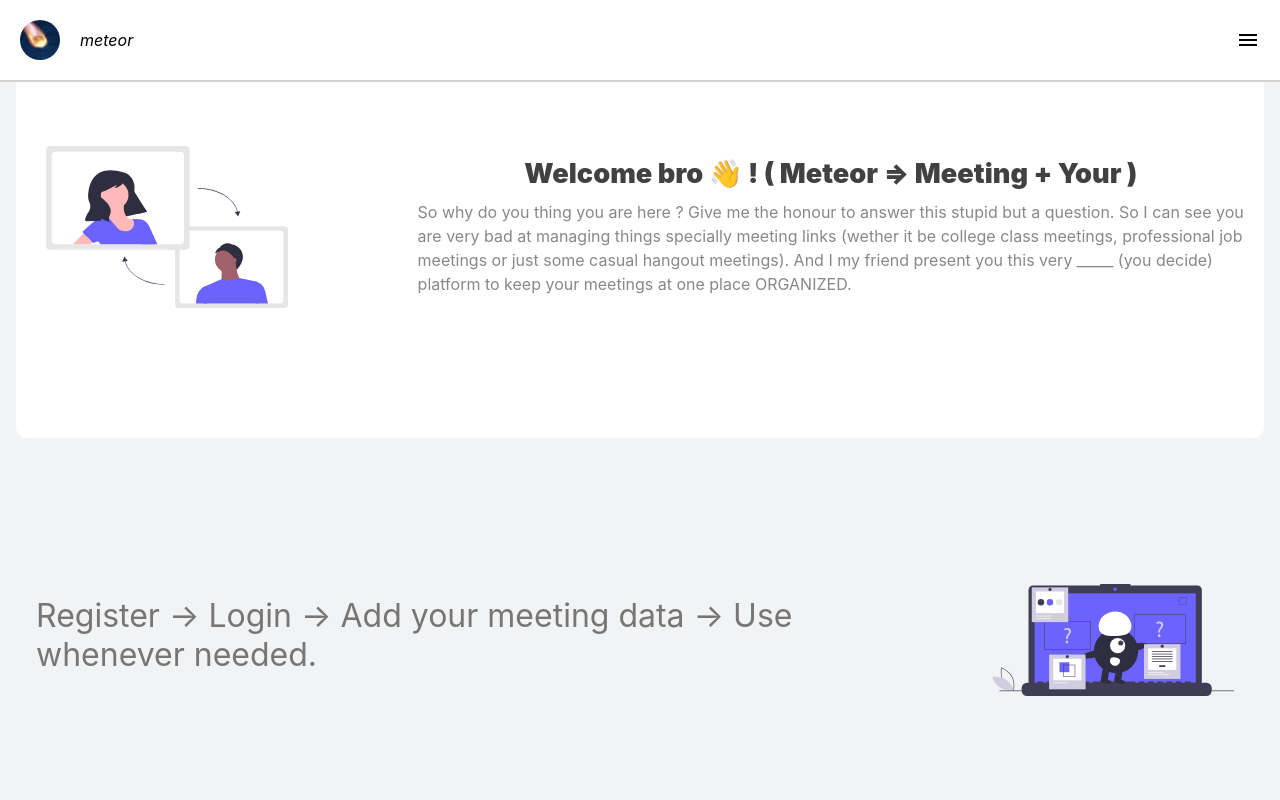
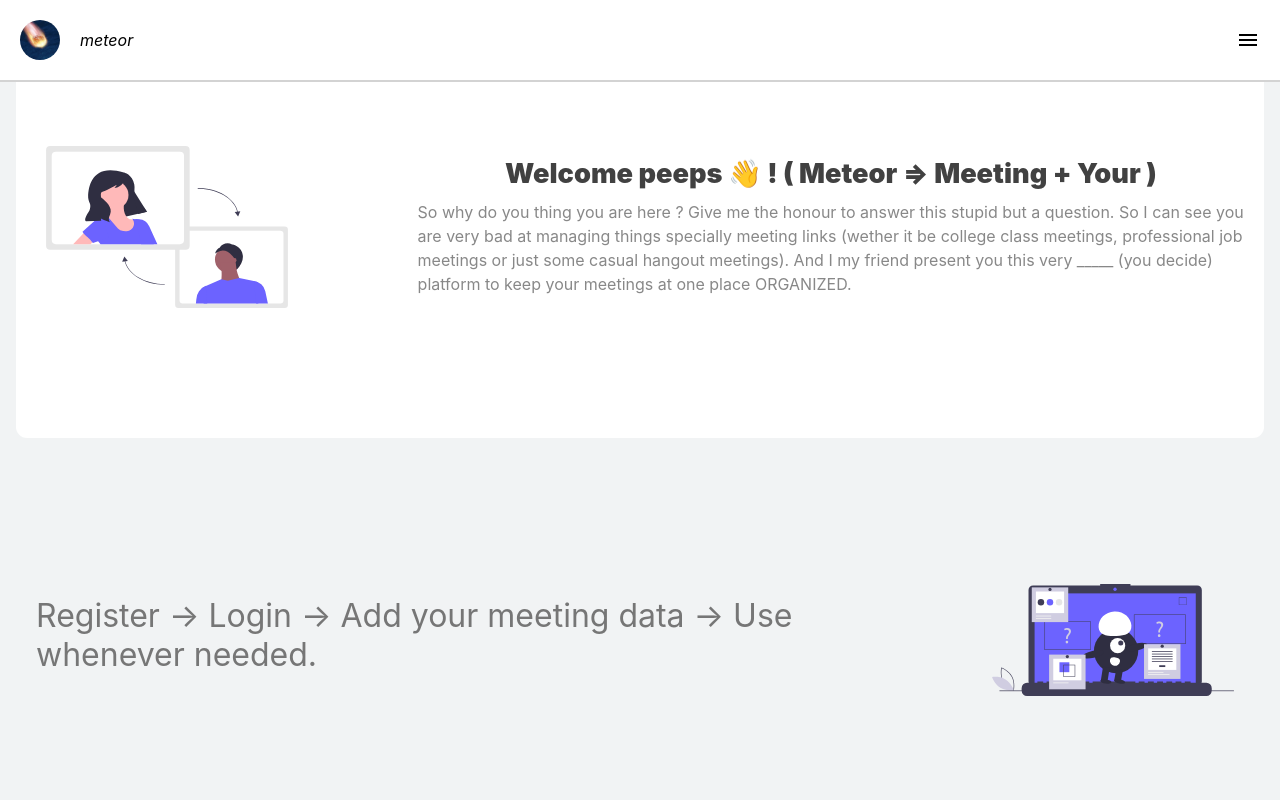
Before and after one commit to RgnDunes/Meteor, a React (Create React App) app: page / in a window 1280 px wide. Shown: the top 800 px of the page. Built offline with nearby package versions, Linux system fonts and the light colour scheme.

Commit message:
add home route to navlogo

```diff
--- a/src/web/components/Navbar/Navbar.js
+++ b/src/web/components/Navbar/Navbar.js
@@ -3,14 +3,17 @@ import { NavContainer, NavContainerSection, NavLogo } from "./Navbar.elements";
 import MenuIcon from "@material-ui/icons/Menu";
 import CloseIcon from "@material-ui/icons/Close";
 import WebLogo from "../../../meteor.jpeg";
+import { Link } from "react-router-dom";
 
 const Navbar = ({ sliderOpen, toggleSliderClose, toggleSliderOpen }) => {
   return (
     <NavContainer>
-      <NavContainerSection>
-        <NavLogo src={WebLogo} />
-        meteor
-      </NavContainerSection>
+      <Link to="/home">
+        <NavContainerSection>
+          <NavLogo src={WebLogo} />
+          meteor
+        </NavContainerSection>
+      </Link>
       <NavContainerSection>
         {!sliderOpen ? (
           <MenuIcon onClick={() => toggleSliderOpen()} />
--- a/src/web/pages/LandingPage/LandingPage.js
+++ b/src/web/pages/LandingPage/LandingPage.js
@@ -20,7 +20,7 @@ const LandingPage = () => {
         <SectionImg src={Section1Img} />
         <SectionContext reverse={false}>
           <SectionContextHeading heading={true}>
-            Welcome bro 👋 ! ( Meteor {"=>"} Meeting + Your )
+            Welcome peeps 👋 ! ( Meteor {"=>"} Meeting + Your )
           </SectionContextHeading>
           <SectionContextDescription>
             So why do you thing you are here ? Give me the honour to answer this
```
